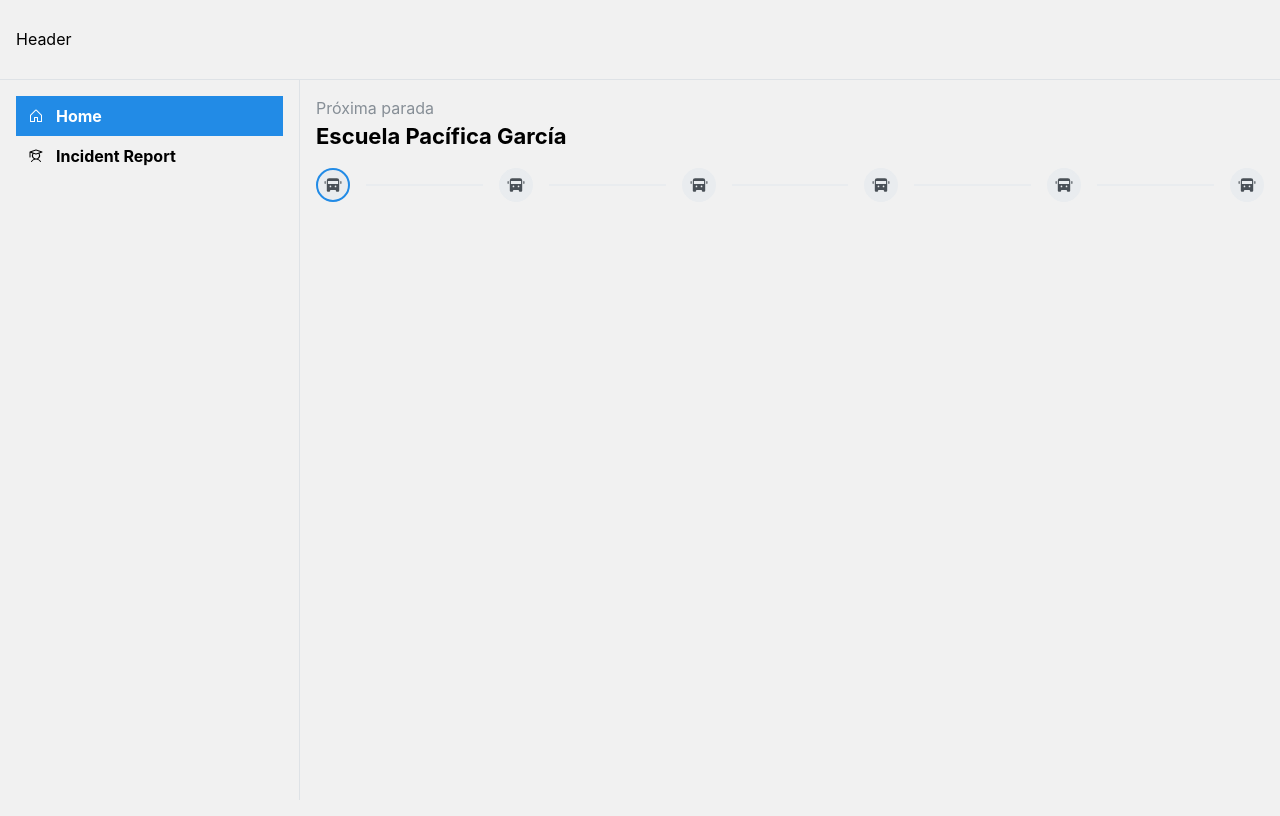
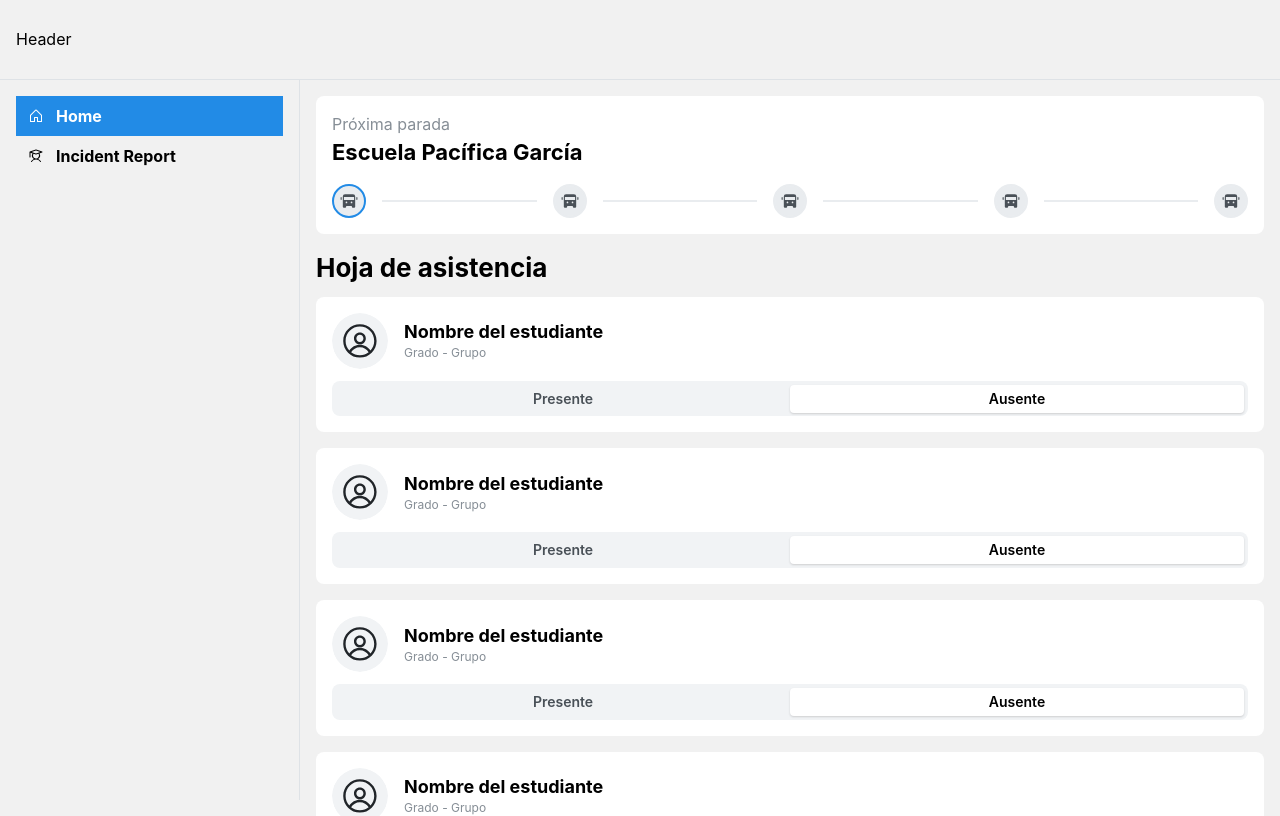
Before and after one commit to Marianito412/RouteGuard, a React (Vite) app in the folder MobileBus/: page /Employee in a window 1280 px wide. Shown: the top 816 px of the page. Built offline with nearby package versions, Linux system fonts and the light colour scheme.

Commit message:
Added student attencence cards

```diff
--- a/MobileBus/src/components/RouteTracking.tsx
+++ b/MobileBus/src/components/RouteTracking.tsx
@@ -1,4 +1,4 @@
-import {Group, Space, Stepper, Text, Title} from "@mantine/core";
+import {Avatar, Box, Card, Group, Scroller, SegmentedControl, Space, Stack, Stepper, Text, Title} from "@mantine/core";
 import {BusIcon } from "@phosphor-icons/react";
 import {useState} from "react";
 
@@ -11,14 +11,31 @@ const route: RouteStop[] = [
     {stopName: "Parque la Paz"},
     {stopName: "Parque la Paz 1"},
     {stopName: "Parque la Paz 2"},
-    {stopName: "Parque la Paz 3"},
-    {stopName: "Parque la Paz 4"}
+    {stopName: "Parque la Paz 3"}
 ]
+
+function StudentCard(){
+    return (
+        <Card styles={{root: {flexGrow: 1} }}>
+            <Group wrap="nowrap">
+                <Avatar radius="xl" size="lg"/>
+                <Box>
+                    <Title order={4}>Nombre del estudiante</Title>
+                    <Text c="dimmed" size="xs" >Grado - Grupo</Text>
+                </Box>
+            </Group>
+            <Space h="sm"/>
+            <Group grow wrap="nowrap">
+                <SegmentedControl fullWidth defaultValue="Ausente" data={['Presente', 'Ausente']} />
+            </Group>
+        </Card>
+    );
+}
 
 export function RoutTracking() {
     const [active, setActive] = useState(0);
 
-    const steps = route.map(() => {
+    const stepComps = route.map(() => {
         return (
             <Stepper.Step icon={<BusIcon weight="fill" size={18} />}>
             </Stepper.Step>
@@ -27,16 +44,31 @@ export function RoutTracking() {
 
     return (
         <>
-            <Text c="dimmed">Próxima parada</Text>
-            <Title order={3}>{route[active].stopName}</Title>
+            <Card>
+                <Text c="dimmed">Próxima parada</Text>
+                <Title order={3}>{route[active].stopName}</Title>
+                <Space h="md"/>
+                    <Stepper active={active} onStepClick={setActive} size="xs" styles={{
+                        /*steps: {flexWrap: 'nowrap'}*/
+                    }}>
+                        {stepComps}
+                    </Stepper>
+            </Card>
             <Space h="md" />
-
-            <Stepper active={active} onStepClick={setActive} size="xs">
-                {steps}
-            </Stepper>
-            <Group justify="center">
-
-            </Group>
+            <Title order={2}>Hoja de asistencia</Title>
+            <Space h="sm" />
+            <Stack >
+                <StudentCard/>
+                <StudentCard/>
+                <StudentCard/>
+                <StudentCard/>
+                <StudentCard/>
+                <StudentCard/>
+                <StudentCard/>
+                <StudentCard/>
+                <StudentCard/>
+                <StudentCard/>
+            </Stack>
         </>
     );
 }
--- a/MobileBus/src/components/parent/TripSchedule.tsx
+++ b/MobileBus/src/components/parent/TripSchedule.tsx
@@ -47,8 +47,7 @@ function TripSchedule(){
                 students.map((student) => {
                     return (
                         <Tabs.Panel value={student} key={student}>
-                            <ScheduleCards>
-                            </ScheduleCards>
+                            <ScheduleCards/>
                         </Tabs.Panel>
                     )
                 })
```
